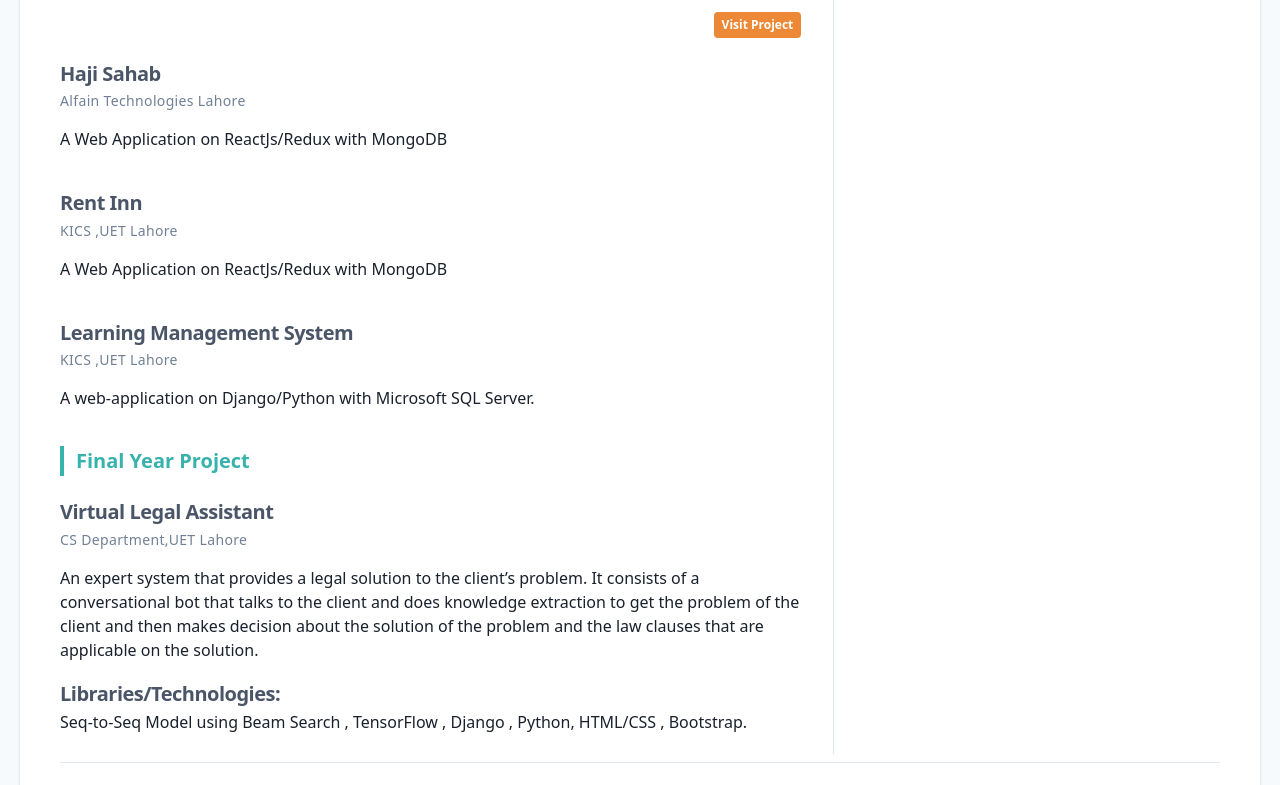
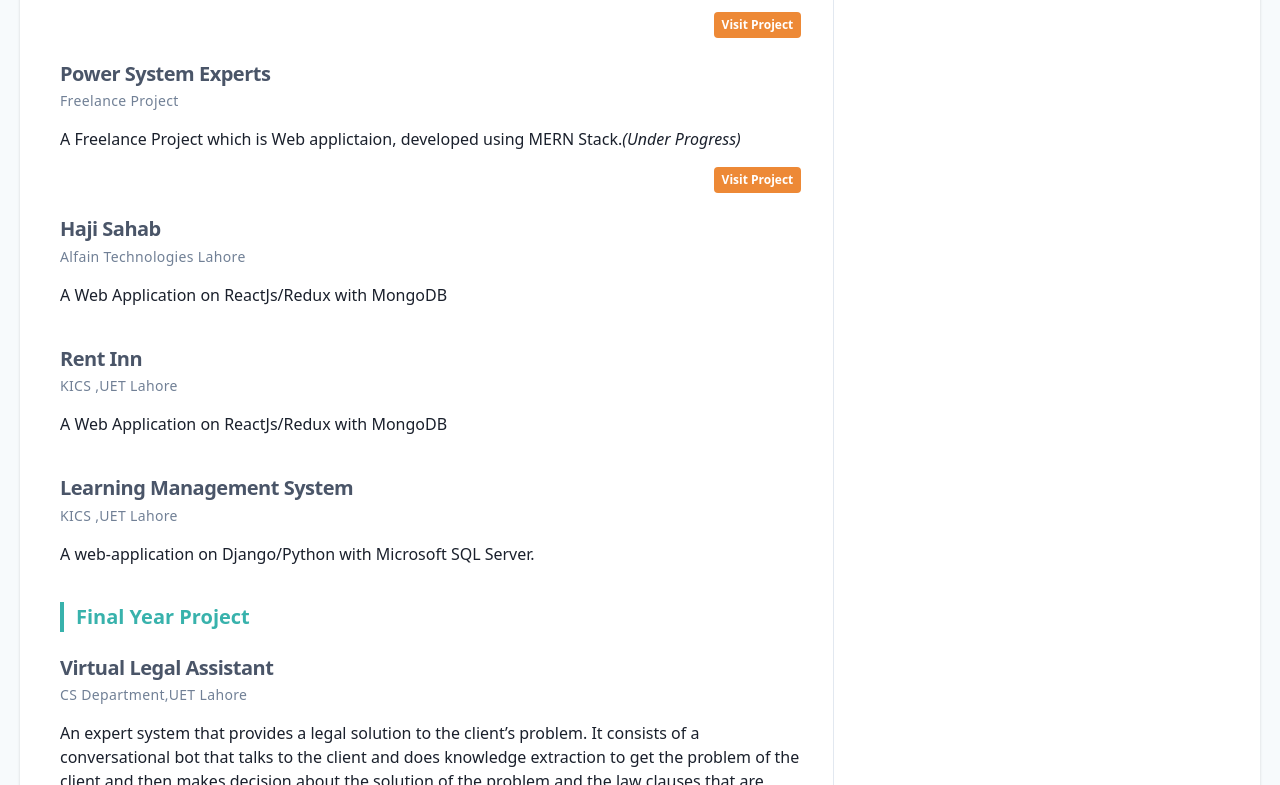
Before and after one commit to QaimSiddiqui/resume-web, a Gatsby site: page / in a window 1280 px wide. Shown: the part 1094-1879 px from the top of the page. Built offline with nearby package versions, Linux system fonts and the light colour scheme; Gatsby itself is replaced by a stand-in of ours.

Commit message:
power system project added

```diff
--- a/data/profile.json
+++ b/data/profile.json
@@ -103,6 +103,7 @@
       "start": "11/2019",
       "end": "03/2020"
     },
+
     {
       "role": "React Js Engineer",
       "company": "KICS ,UET Lahore",
@@ -141,6 +142,13 @@
       "link": "www.myseyara.com"
     },
     {
+      "name": "Power System Experts",
+      "company": "Freelance Project",
+      "description": "A Freelance Project which is Web applictaion, developed using MERN Stack.",
+      "status": "Progress",
+      "link": "powersystemexperts.com"
+    },
+    {
       "name": "Haji Sahab",
       "company": "Alfain Technologies Lahore",
       "description": "A Web Application on ReactJs/Redux with MongoDB",
--- a/src/components/projects.js
+++ b/src/components/projects.js
@@ -7,7 +7,10 @@ const Projects = ({ data }) => (
       <article className="my-5" key={item.name}>
         <h2 className="item-header">{item.name}</h2>
         <h3 className="item-sub">{item.company}</h3>
-        <p className="py-4">{item.description}</p>
+        <p className="py-4">
+          {item.description}
+          {item.status && <i>(Under Progress)</i>}
+        </p>
         {item.link && (
           <div className="flex justify-end">
             <a
```
